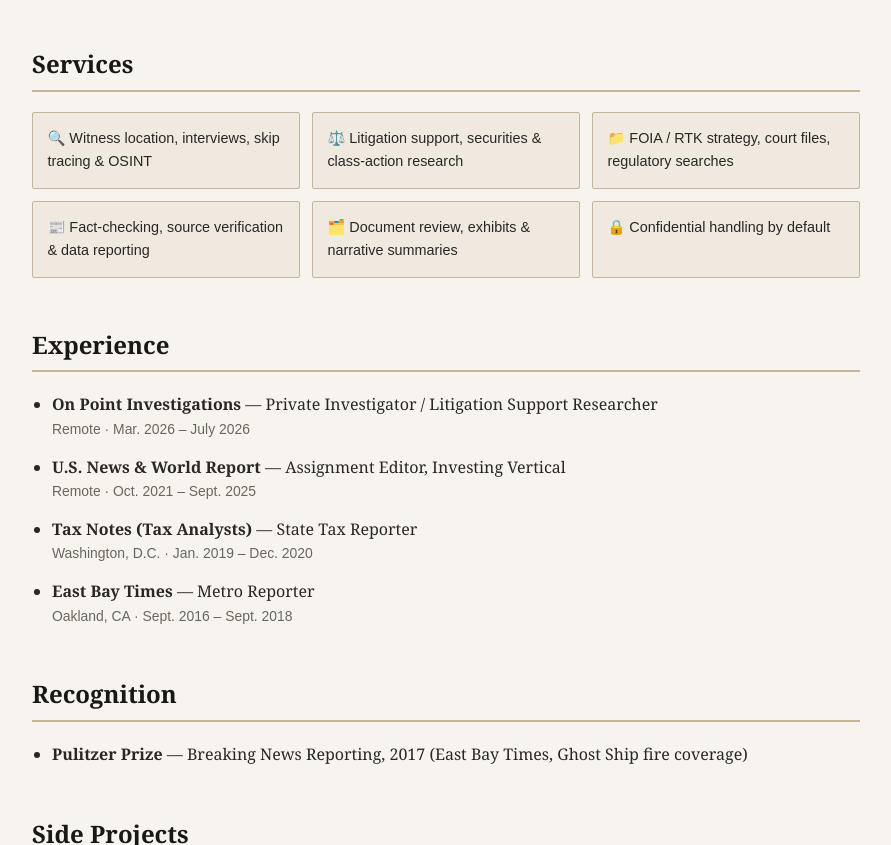
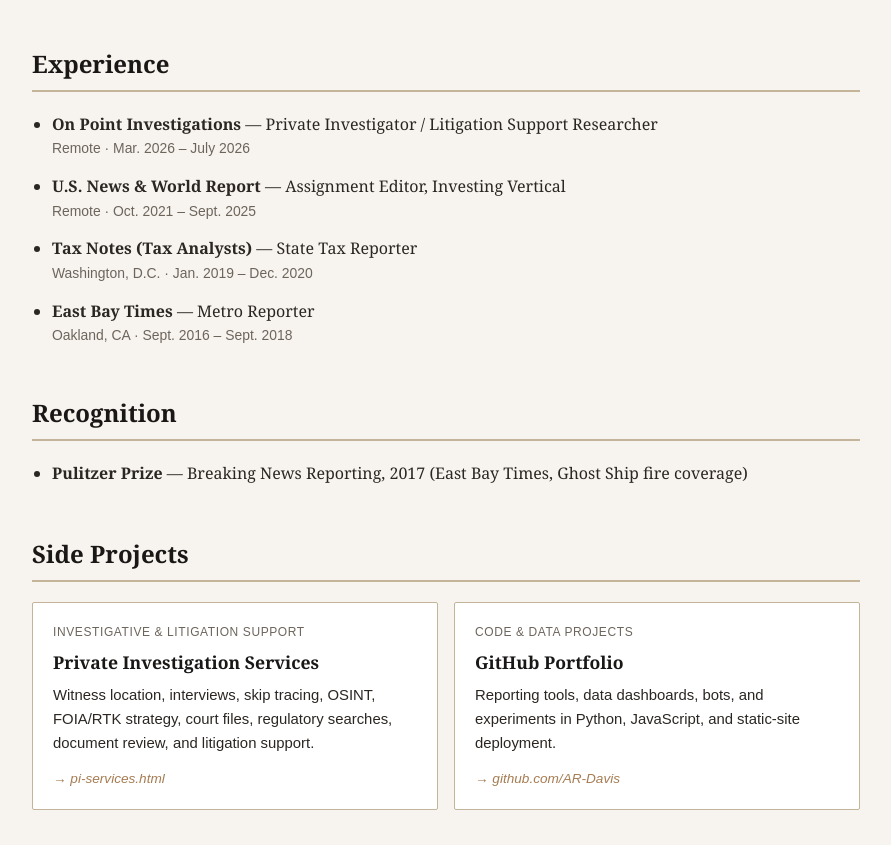
Before and after one commit to AR-Davis/aaronrdavis-news, a website: page index.html in a window 1280 px wide. Shown: the part 2019-2864 px from the top of the page, without its empty margins (194-1085 px from the left). Drawn offline with Linux system fonts and the light colour scheme.

Commit message:
Remove duplicate Services section and update meta description for journalism focus

```diff
--- a/index.html
+++ b/index.html
@@ -4,7 +4,7 @@
   <meta charset="UTF-8">
   <meta name="viewport" content="width=device-width, initial-scale=1.0">
   <title>Aaron R. Davis — Journalist, Investigator &amp; Researcher</title>
-  <meta name="description" content="Portfolio and investigative services of Aaron R. Davis, a Pulitzer-recognized journalist and researcher offering private investigation, litigation support, and public-records research.">
+  <meta name="description" content="Portfolio of Aaron R. Davis, a Pulitzer-recognized journalist and editor with 13+ years in newsrooms, data reporting, and public-records research.">
   <style>
     :root {
       --ink: #1a1816;
@@ -378,16 +378,6 @@
       </a>
     </div>
 
-    <h2>Services</h2>
-    <div class="services-mini">
-      <div class="service-item">🔍 Witness location, interviews, skip tracing &amp; OSINT</div>
-      <div class="service-item">⚖️ Litigation support, securities &amp; class-action research</div>
-      <div class="service-item">📁 FOIA / RTK strategy, court files, regulatory searches</div>
-      <div class="service-item">📰 Fact-checking, source verification &amp; data reporting</div>
-      <div class="service-item">🗂️ Document review, exhibits &amp; narrative summaries</div>
-      <div class="service-item">🔒 Confidential handling by default</div>
-    </div>
-
     <h2>Experience</h2>
     <ul class="experience-list">
       <li>
```
